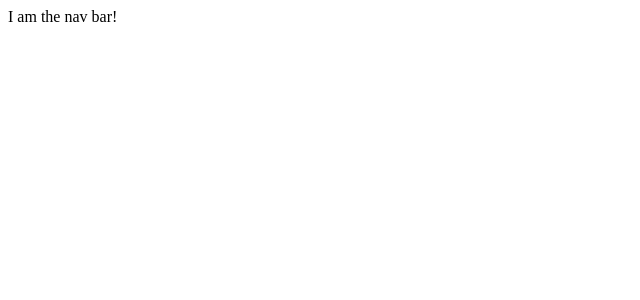
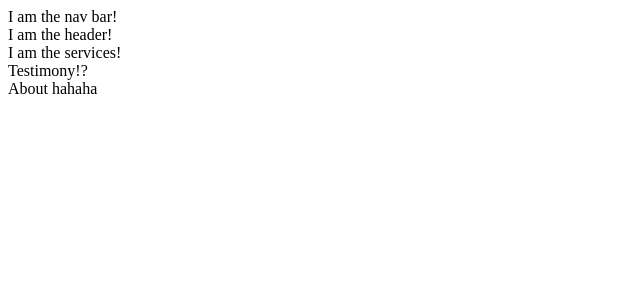
Before and after one commit to troydomio/prolific-life, a React (Create React App) app: page / in a window 1280 px wide. Shown: the top 300 px of the page, without its empty margins (0-640 px from the left). Built offline with nearby package versions, Linux system fonts and the light colour scheme.

Commit message:
created about, services, and testimony files

```diff
--- /dev/null
+++ b/src/Components/About/About.js
@@ -0,0 +1,12 @@
+import React from 'react';
+import './About.css'
+
+const About = () => {
+  return(
+    <div>
+        About hahaha
+    </div>
+  )
+};
+
+export default About;
--- a/src/Components/App.js
+++ b/src/Components/App.js
@@ -1,10 +1,18 @@
 import '../App.css';
 import Nav from './Navbar/Nav';
+import Header from './Header/Header'
+import Services from './Services/Services';
+import Testimony from './Testimony/Testimony';
+import About from './About/About';
 
 function App() {
   return (
     <div>
      <Nav/>
+     <Header/>
+     <Services/>
+     <Testimony/>
+     <About/>
     </div>
   );
 }
--- a/src/Components/Header/Header.js
+++ b/src/Components/Header/Header.js
@@ -3,7 +3,7 @@ import './Header.css'
 const Header = () => {
   return(
     <div>
-
+      I am the header!
     </div>
   )
 };
--- /dev/null
+++ b/src/Components/Services/Services.js
@@ -0,0 +1,12 @@
+import React from 'react';
+import './Services.css'
+
+const Services = () => {
+  return(
+    <div>
+        I am the services!
+    </div>
+  )
+};
+
+export default Services;
--- /dev/null
+++ b/src/Components/Testimony/Testimony.js
@@ -0,0 +1,12 @@
+import React from 'react';
+import './Testimony.css'
+
+const Testimony = () => {
+  return(
+    <div>
+        Testimony!?
+    </div>
+  )
+};
+
+export default Testimony;
```
Also changed, not shown: src/Components/About/About.css (added), src/Components/Services/Services.css (added), src/Components/Testimony/Testimony.css (added).
